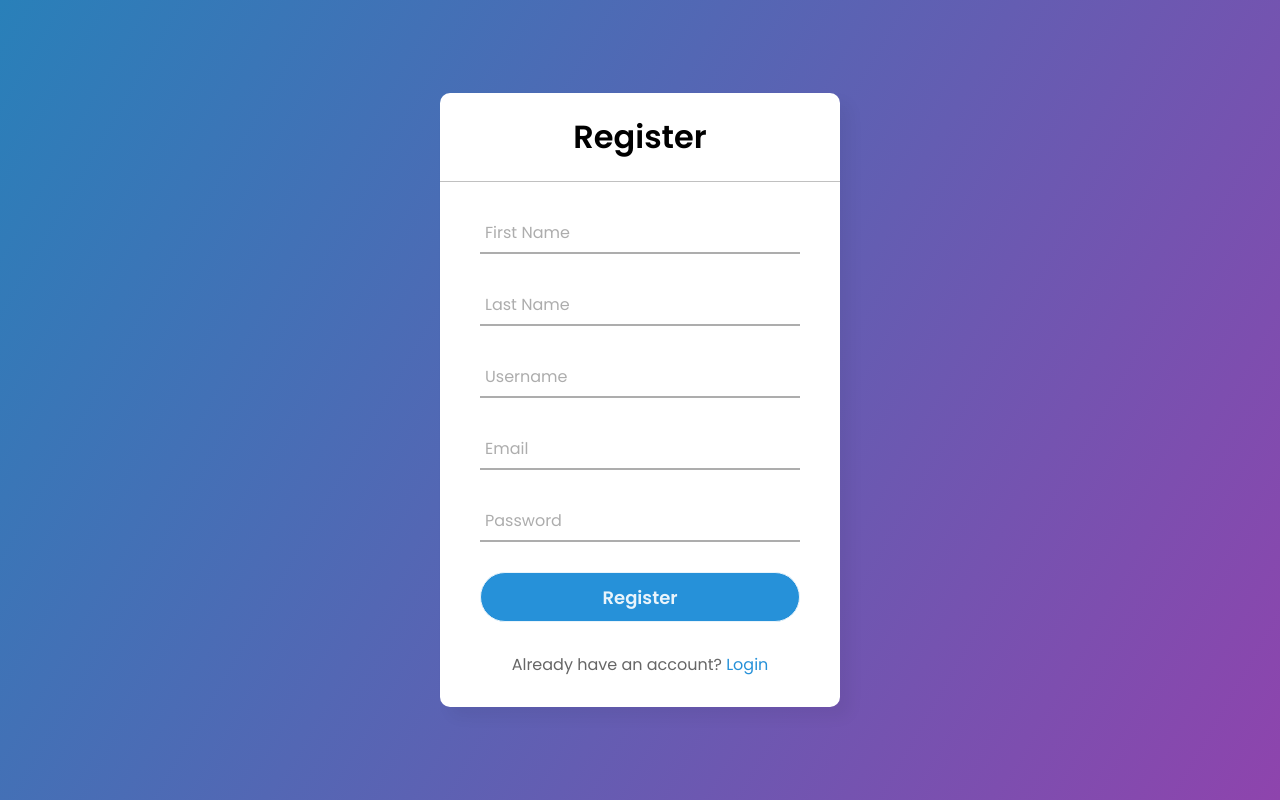
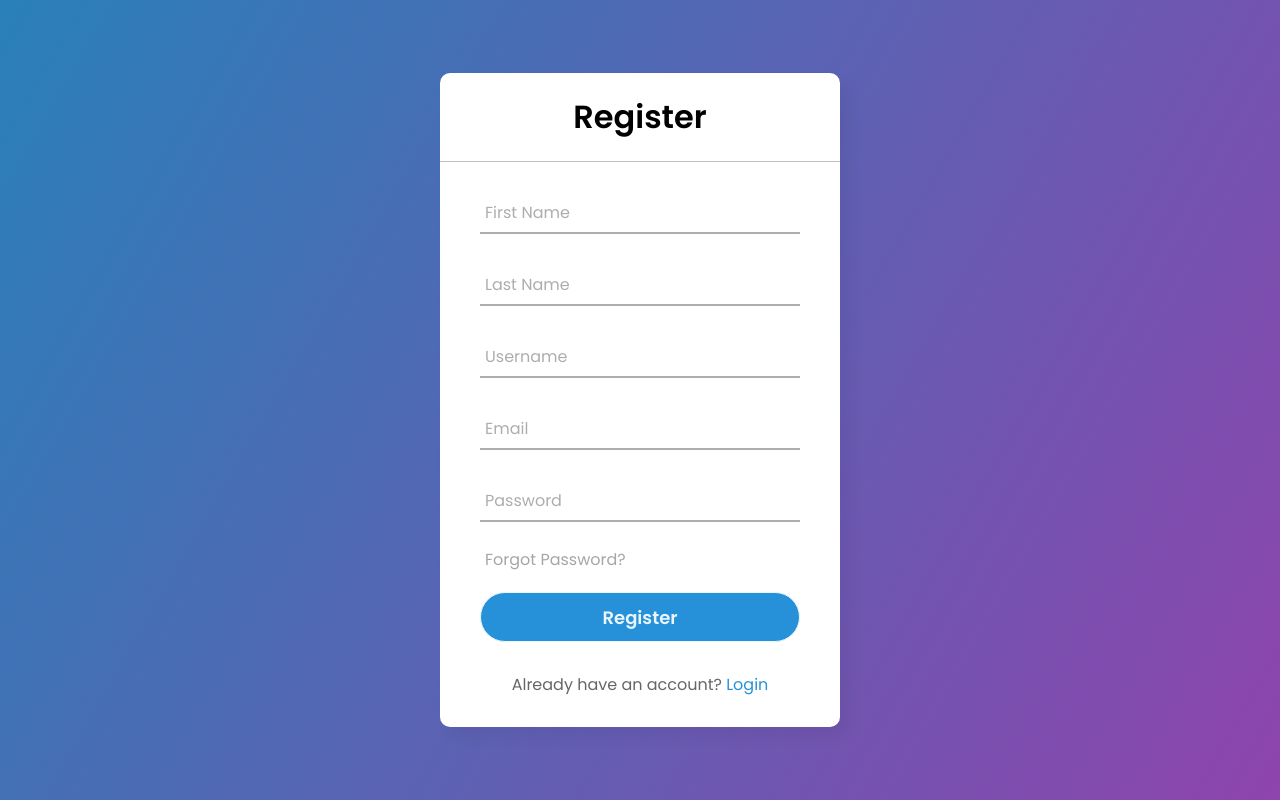
Before and after one commit to brucebett/Django-Register-Login-Logout-Reset-Password, a Django app: page /register/ in a window 1280 px wide. Run offline with Django 5.2, Linux system fonts and the light colour scheme.

Commit message:
sun commit

```diff
--- a/myapp/urls.py
+++ b/myapp/urls.py
@@ -25,6 +25,6 @@ urlpatterns = [
     path('login/', views.LoginView, name='login'),
     path('logout/', views.LogoutView, name='logout'),
     path('forgot-password/', views.ForgotPassword, name='forgot-password'),
-    path('password-reset-sent/<str:reset_id>/', views.PasswordresetSent, name='password-reset-sent'),
-    path('reset-password/<str:reset_id>/', views.ResetPassword, name='reset-password'),
+    path('password_reset_sent/<str:reset_id>/', views.PasswordresetSent, name='password_reset_sent'),
+    path('reset_password/<str:reset_id>/', views.ResetPassword, name='reset_password'),
 ]
--- a/myapp/views.py
+++ b/myapp/views.py
@@ -92,8 +92,8 @@
             new_password_reset.save()
 
             password_reset_url = reverse('reset_password', kwargs={'reset_id': new_password_reset.reset_id})
-            full_password_reset_url = f'{request.get_scheme()}://{request.get_host()}{password_reset_url}'
-            email_body = f'Reset your password in the link below:\n\n\n{password_reset_url}',
+            full_password_reset_url = f'{request.scheme}://{request.get_host()}{password_reset_url}'
+            email_body = f'Reset your password in the link below:\n\n\n{password_reset_url}'
 
             email_message = EmailMessage(
                 'Reset your password',
@@ -125,49 +125,52 @@
 
 
 def ResetPassword(request, reset_id):
+    try:
+        # Retrieve the PasswordReset instance using the reset_id
+        password_reset_instance = PasswordReset.objects.get(reset_id=reset_id)
 
-    try:
-        password_reset_id = PasswordReset.objects.get(reset_id=reset_id)
-
+        # Check if the request method is POST
         if request.method == "POST":
             password = request.POST.get('password')
             confirm_password = request.POST.get('confirm_password')
 
             passwords_have_error = False
 
+            # Check if passwords match
             if password != confirm_password:
                 passwords_have_error = True
-                messages.error(request, 'Passwors do not macth')
+                messages.error(request, 'Passwords do not match')
 
+            # Check password length
             if len(password) < 5:
                 passwords_have_error = True
-                messages.error(request, "Password must be atleast 5 characters long")
+                messages.error(request, "Password must be at least 5 characters long")
 
-            expiration_time = password_reset_id.created_when + timezone.timedelta(minutes=10)
-
+            # Check if the reset link has expired
+            expiration_time = password_reset_instance.created_when + timezone.timedelta(minutes=10)
             if timezone.now() > expiration_time:
                 passwords_have_error = True
                 messages.error(request, 'Reset link has expired')
 
-                reset_id.delete()
+                # Delete the expired password reset instance
+                password_reset_instance.delete()
+                return redirect('forgot-password')  # Redirect after expiration
 
+            # If no errors, proceed to reset the password
             if not passwords_have_error:
-                user = password_reset_id.user
-                user.set_password(password)
+                user = password_reset_instance.user
+                user.set_password(password)  # Hash the password
                 user.save()
 
-                reset_id.delete()
+                # Delete the password reset instance
+                password_reset_instance.delete()
 
-                messages.success(request, 'Password reset. Proceed to login')
+                messages.success(request, 'Password reset successfully. Proceed to login.')
                 return redirect('login')
 
-            else:
-                return redirect('reset_password', reset_id=reset_id)
-
+        # Render the reset password template
+        return render(request, 'reset_password.html', {'reset_id': reset_id})
 
     except PasswordReset.DoesNotExist:
-
-        messages.error(request, 'invalid reset id')
-        return redirect('forget_password')
-
-    return render(request, 'reset_password.html')
+        messages.error(request, 'Invalid reset ID')
+        return redirect('forgot-password')
--- a/templates/login.html
+++ b/templates/login.html
@@ -39,7 +39,7 @@
         <input type="submit" value="Login">
         <div class="signup_link">
           Not a member? <a href="{% url 'register' %}">Signup</a>
-          <p>Forgot your Password? <a href="forgot_password.html ">Reset Password</a></p>
+          <p>Forgot your Password? <a href="{% url 'forgot-password' %} ">Reset Password</a></p>
         </div>
       </form>
     </div>
--- a/templates/register.html
+++ b/templates/register.html
@@ -1,5 +1,4 @@
 <!DOCTYPE html>
-<!-- Coding By CodingNepal - youtube.com/codingnepal -->
 <html lang="en" dir="ltr">
   <head>
     {% load static %}
@@ -21,7 +20,7 @@
           {% endfor %}
       {% endif %}
 
-      <form method="POST ">
+      <form method="POST">
 
         {% csrf_token %}
 
@@ -55,7 +54,7 @@
           <label>Password</label>
         </div>
 
-        <!-- <div class="pass">Forgot Password?</div> -->
+        <div class="pass">Forgot Password?</div>
         <input type="submit" value="Register">
         <div class="signup_link">
           Already have an account? <a href="{% url 'login' %}">Login</a>
--- a/templates/reset_password.html
+++ b/templates/reset_password.html
@@ -1,5 +1,4 @@
 <!DOCTYPE html>
-<!-- Coding By CodingNepal - youtube.com/codingnepal -->
 <html lang="en" dir="ltr">
   <head>
     {% load static %}
@@ -28,7 +27,7 @@
         <div class="txt_field">
           <input type="password" required name="password">
           <span></span>
-          <label>Password</label>
+          <label>New Password</label>
         </div>
 
         <div class="txt_field">
```
Also changed, not shown: db.sqlite3.
